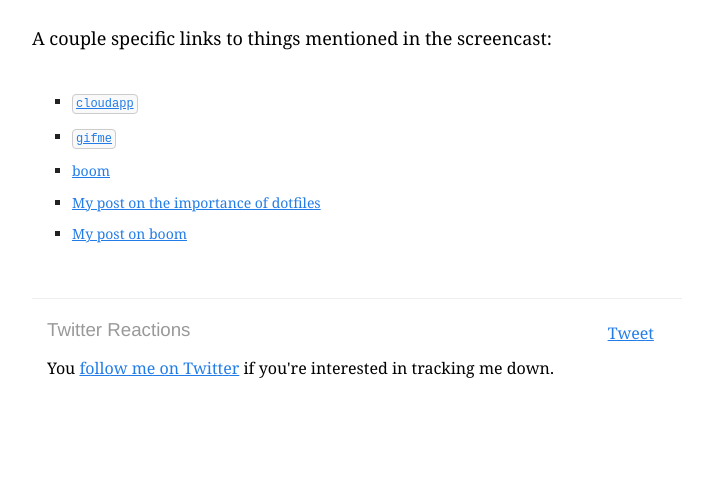
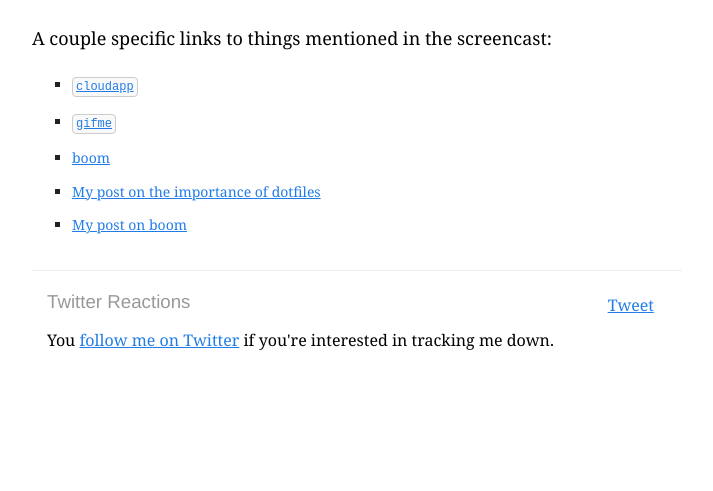
Before and after one commit to broccolini/designertocoder.github.com, a Jekyll site: the page built from _posts/2011-01-03-automating-inefficiencies.markdown, in a window 1280 px wide. Shown: the part 872-1363 px from the top of the page, without its empty margins (78-791 px from the left). Built offline with Jekyll 4.4.1, drawn with Linux system fonts in a browser that asks for light colours; nearby versions of some CDN libraries; Markdown is read by kramdown in place of the engine named in the settings; comment, search, counter and statistics services are not loaded; after the commit the page ends 1335 px from its top, so only the background shows below that.

Commit message:
more tweaks

```diff
--- a/css/styles.css
+++ b/css/styles.css
@@ -142,10 +142,10 @@
 }
 #post ul{
   font-size: 14px;
-  margin: 40px 0;
+  margin: 20px 20px 20px 0;
 }
 #post li{
-  line-height: 1.25em;
+  line-height: 1.4em;
   margin-bottom: 1em;
   color: #222;
   list-style-type: square;
```
